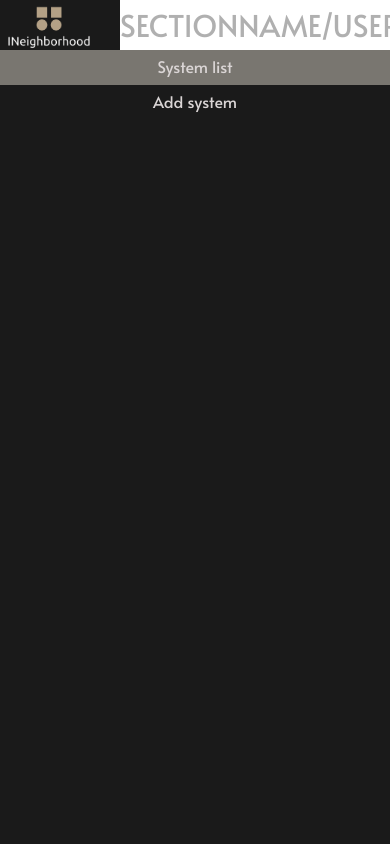
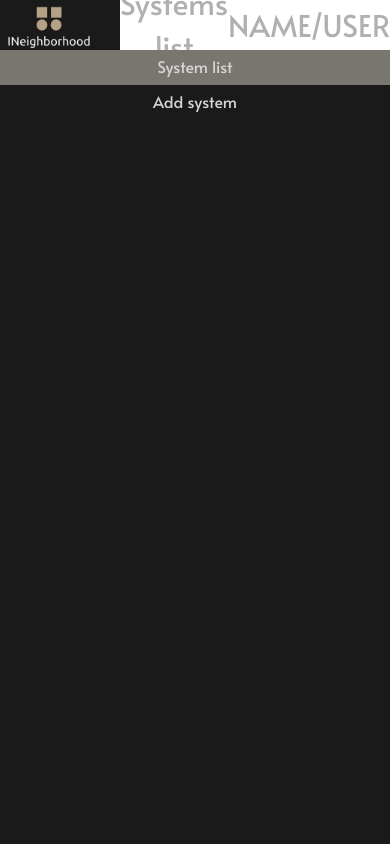
Before and after one commit to noamroy/INeighborhood, a website: page client/home.html in a window 390 px wide. Shown: the top 844 px of the page. Drawn offline with nearby package versions, Linux system fonts and the light colour scheme; no server answers.

Commit message:
fix the main section name
23.12.21 name is change responsivly

```diff
--- a/client/home.html
+++ b/client/home.html
@@ -32,7 +32,7 @@
     <body>
         <header>
             <a href="#" id="logo"></a>
-            <span id="pageName">MAIN SECTION NAME</span>
+            <span id="pageName"></span>
             <span id="operatorname">USER NAME/USER TYPE</span>
         </header>
         <nav class="navigation">
--- a/client/scripts/main.js
+++ b/client/scripts/main.js
@@ -14,6 +14,7 @@ function setMap(location){
 }
 //PAGE LOADER SELECTOR
 $(document).ready(function () {
+    const pageName = document.getElementById('pageName');
     const navSystemList = document.getElementById('navSystemList');
     const navAddSystem = document.getElementById('navAddSystem');
     //const navProgramList = document.getElementById('navProgramList'); ADD FOR FINAL PROJECT
@@ -23,12 +24,14 @@ $(document).ready(function () {
             stateOfPage = "DELETE/EDIT";
             navSystemList.classList.remove("current");
             navAddSystem.classList.remove("current");
+            pageName.innerHTML="Delete/edit system";
             showSystemForm(id);
         }
         else {
             stateOfPage = "ADD";
             navSystemList.classList.remove("current");
             navAddSystem.classList.add("current");
+            pageName.innerHTML="Add system";
             showSystemForm(-1);
         }
     }
@@ -36,6 +39,7 @@ $(document).ready(function () {
         stateOfPage = "VIEW";
         navSystemList.classList.add("current");
         navAddSystem.classList.remove("current");
+        pageName.innerHTML="Systems list";
         showAllSystems();
     }
 });
```
